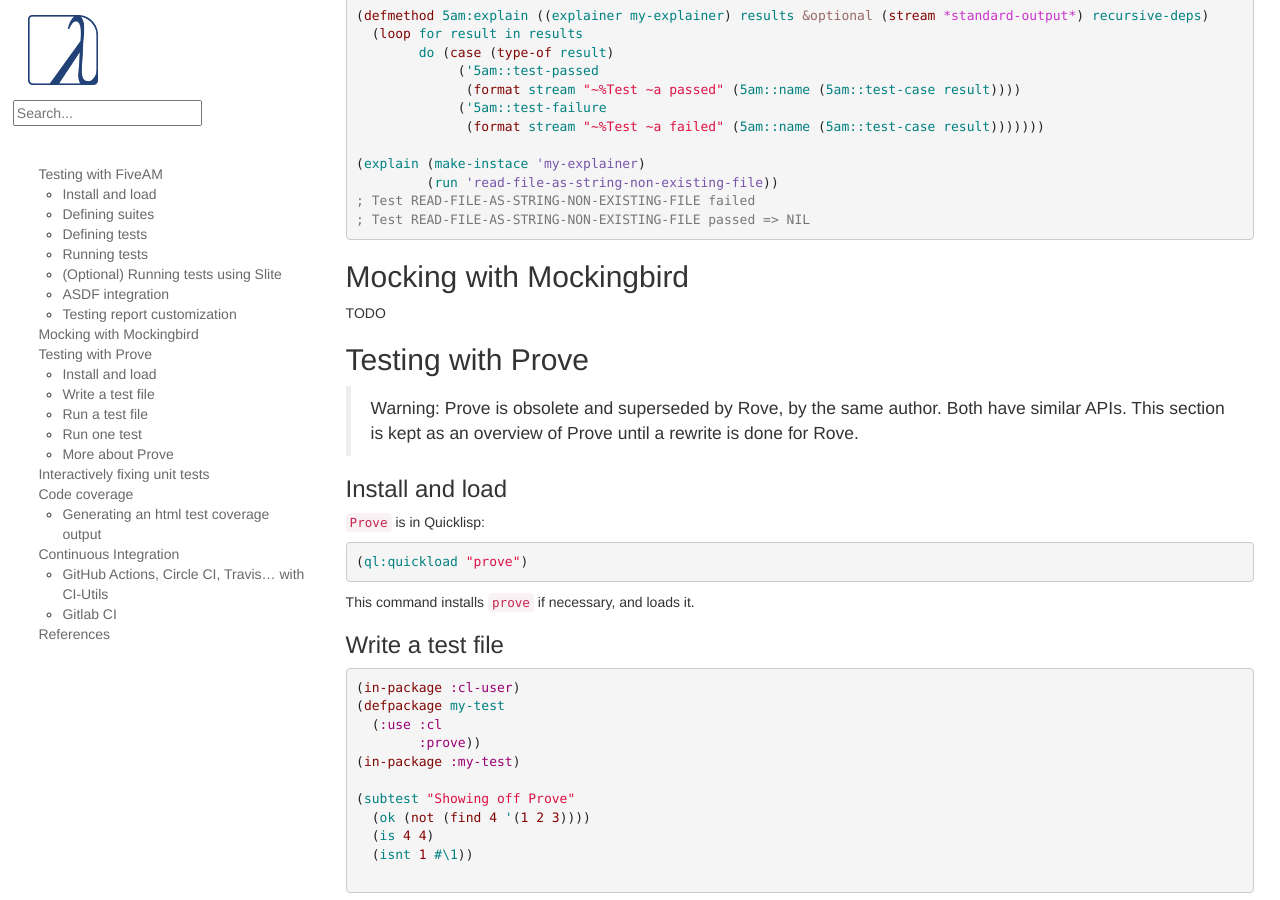
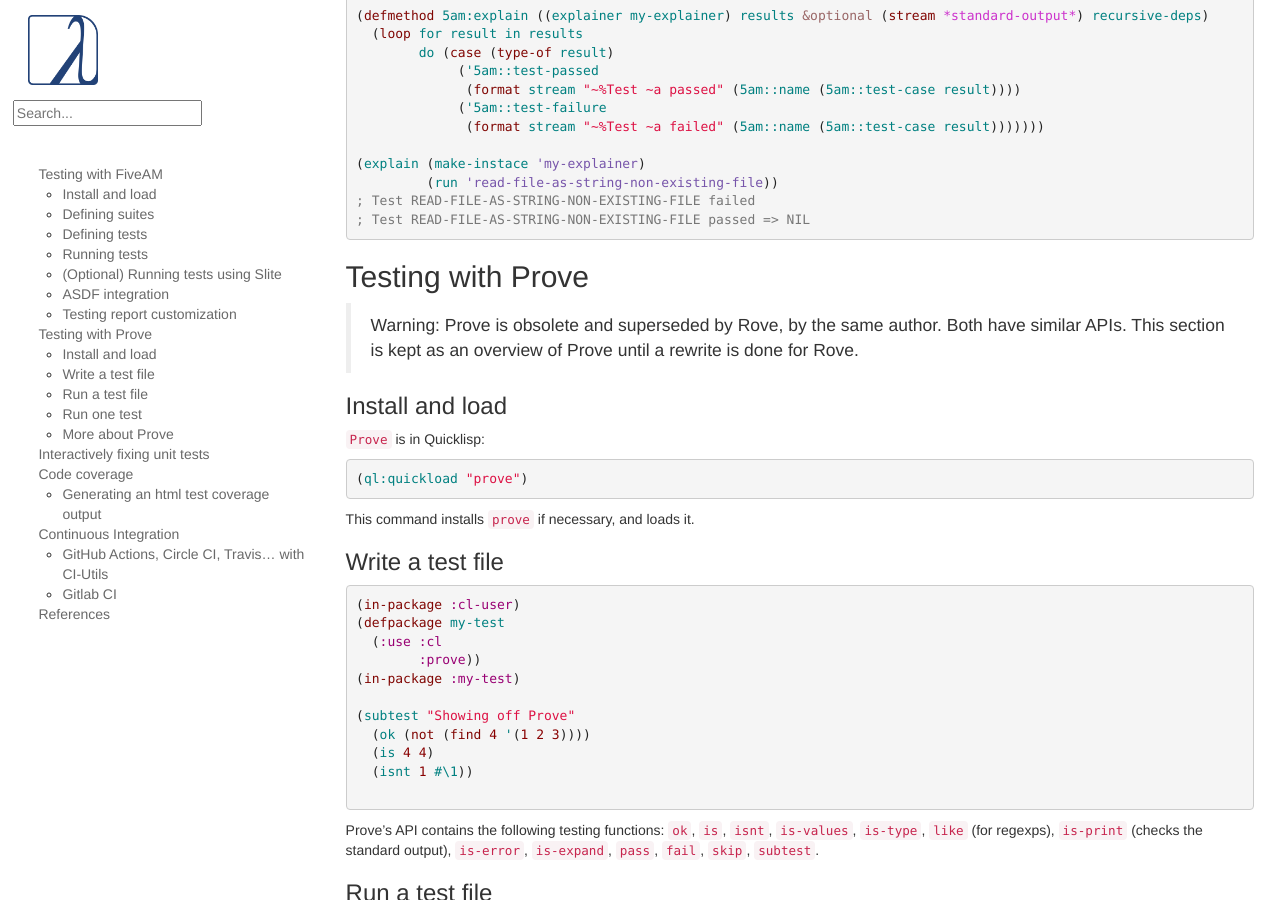
Before and after one commit to LispCookbook/cl-cookbook, a Jekyll site: the page built from testing.md, in a window 1280 px wide and 900 px high, scrolled down 4214 px. Built offline with Jekyll 4.4.1, drawn with Linux system fonts in a browser that asks for light colours.

Commit message:
Remove Mockingbird TODO section

```diff
--- a/testing.md
+++ b/testing.md
@@ -237,10 +237,6 @@
 ; Test READ-FILE-AS-STRING-NON-EXISTING-FILE failed
 ; Test READ-FILE-AS-STRING-NON-EXISTING-FILE passed => NIL
 ~~~
-
-## Mocking with Mockingbird
-
-TODO
 
 ## Testing with Prove
 
```
